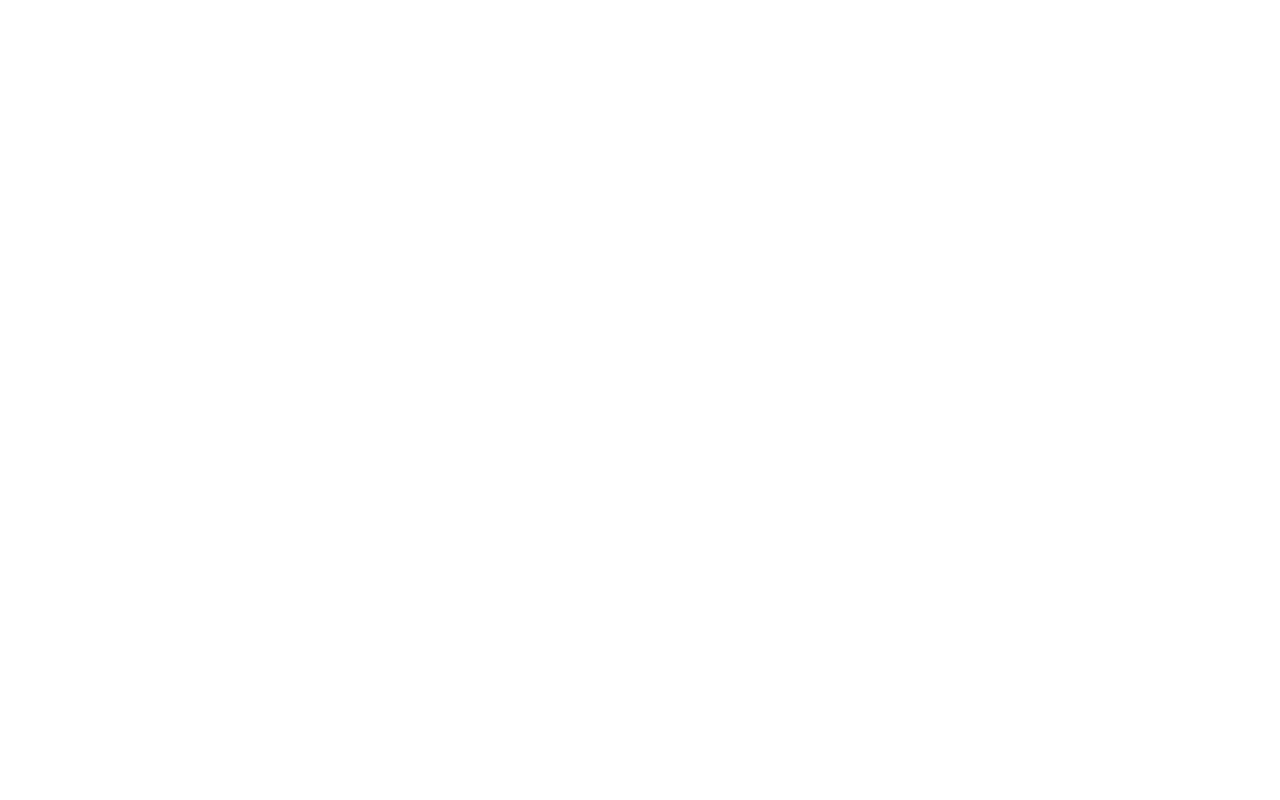
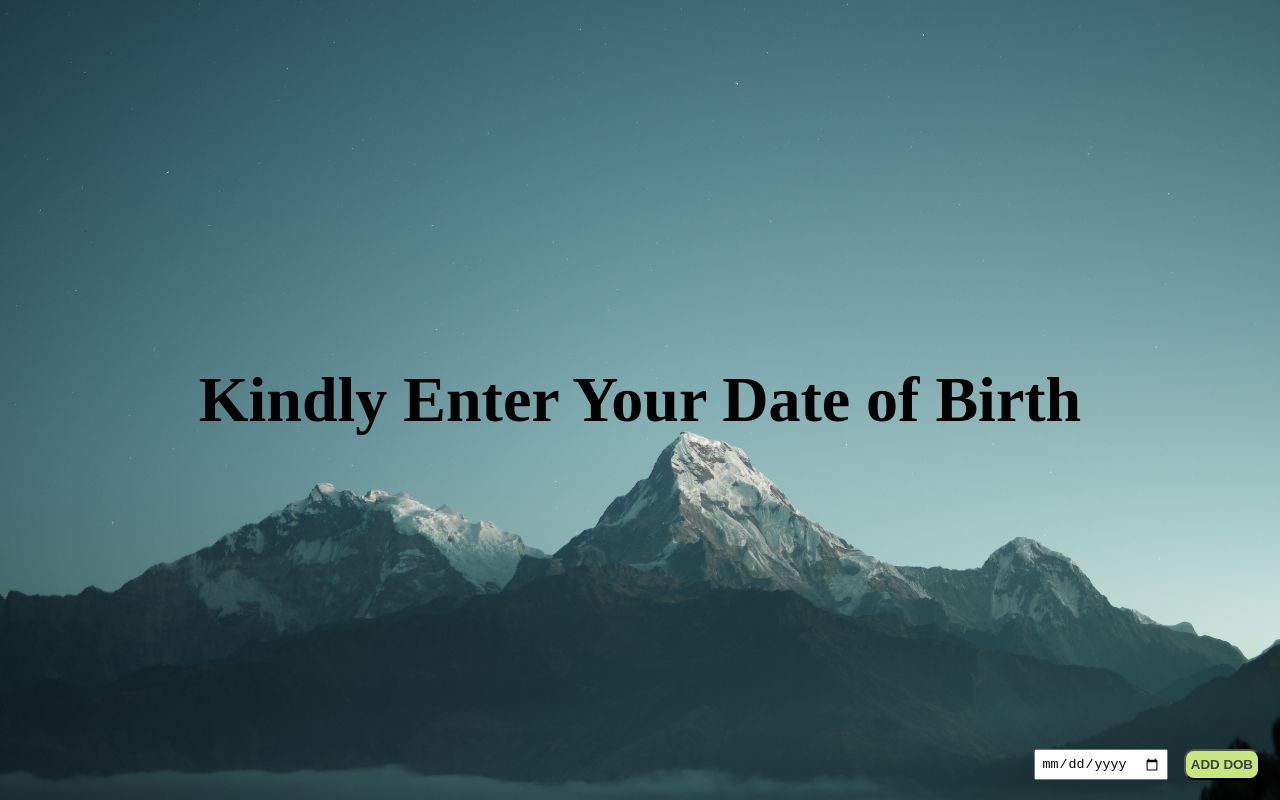
Before and after one commit to shivamrai27/life-timer, a plain HTML site: page index.html in a window 1280 px wide. Drawn offline with Linux system fonts and the light colour scheme.

Commit message:
Life Timer

```diff
--- a/index.html
+++ b/index.html
@@ -6,11 +6,23 @@
     <meta name="viewport" content="width=device-width, initial-scale=1.0">
     <title>LIFE TIMER</title>
     <script src="script.js"></script>
+    <script src="https://kit.fontawesome.com/c9a7c64602" crossorigin="anonymous"></script>
     <link rel="stylesheet" href="style.css">
 </head>
 
 <body>
-
+    <div class="background">
+        <div class="container">
+            <h1>Kindly Enter Your Date of Birth</h1>
+        </div>
+        <div class="setting">
+            <!-- y7<i <i class="fa-solid fa-gear"></i>></i> -->
+            <div class="setting-content">
+                <input type="date" name="" id="dob">
+                <button id="dobButton">ADD DOB</button>
+            </div>
+        </div>
+    </div>
 </body>
 
 </html>
--- a/style.css
+++ b/style.css
@@ -0,0 +1,48 @@
+* {
+    margin: 0;
+    padding: 0;
+    box-sizing: border-box;
+}
+
+.background {
+    background-image: url("./mountain.jpg");
+    height: 100vh;
+    width: 100%;
+    background-size: cover;
+    background-repeat: no-repeat;
+
+}
+
+.container {
+    display: grid;
+    place-items: center;
+    height: 100vh;
+}
+
+.container h1 {
+    font-size: 4rem;
+}
+
+.setting {
+    position: absolute;
+    bottom: 20px;
+    right: 20px;
+}
+
+#dobButton {
+    padding: 5px;
+    background-color: rgb(199, 231, 125);
+    font-weight: bold;
+    color: rgb(58, 66, 66);
+    border-radius: 10px;
+}
+
+#dob {
+    padding: 5px;
+}
+
+.setting-content {
+    display: flex;
+    gap: 1rem;
+
+}
```
